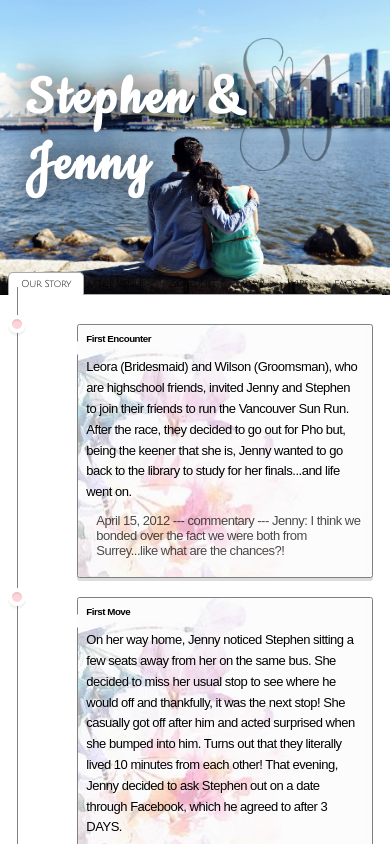
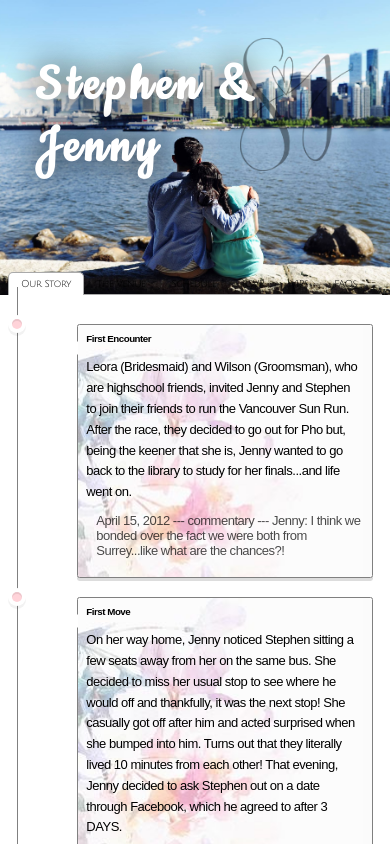
Before and after one commit to jennypoon/react_wed, a React (Create React App) app in the folder client/: page / in a window 390 px wide. Shown: the top 844 px of the page. Built offline with nearby package versions, Linux system fonts and the light colour scheme; a web font is replaced by a local one.

Commit message:
removed text shadow for full window

```diff
--- a/client/src/App.css
+++ b/client/src/App.css
@@ -26,8 +26,8 @@ h1 {
   margin-left: 51%;
   letter-spacing: 0.09em;
   font-family: 'Cookie', cursive;
-  color: #00A86B;
-  font-size: 40px;
+  color: #319177;
+  font-size: 50px;
 }
 
 
@@ -58,15 +58,15 @@ h1 {
   }
 
   .headerName {
-    margin-left: 10px;
+    margin-left: 5%;
     text-shadow: 0 0 32px black;
-    margin-top: 0%;
+    margin-top: 10%;
     float: left;
     z-index: 1;
     position: absolute;
     padding: 2%;
     color: white;
-    font-size: 2.5em;
+    font-size: 3.5em;
   }
 }
 
--- a/client/src/components/Countdown.jsx
+++ b/client/src/components/Countdown.jsx
@@ -81,7 +81,7 @@ class Countdown extends Component {
         <span className="Countdown-col">
           <span className="Countdown-col-element">
               <strong>{this.addLeadingZeros(countDown.days)}</strong>
-              <span>{countDown.days === 1 ? 'Day' : 'Days'}</span>
+              <span>{countDown.days === 1 ? ' Day' : ' Days'}</span>
           </span>
         </span>
 
--- a/client/src/components/SideImages.jsx
+++ b/client/src/components/SideImages.jsx
@@ -3,9 +3,7 @@ import React from 'react';
 function SideImage() {
     return (
       <div className="imageSlider">
-        <div className="headerName">
-          <h2> Stephen & Jenny </h2>
-        </div>
+        <h2 className="headerName"> Stephen & Jenny </h2>
         <div className="image1"></div>
         <div className="image2"></div>
         <div className="image3"></div>
```
